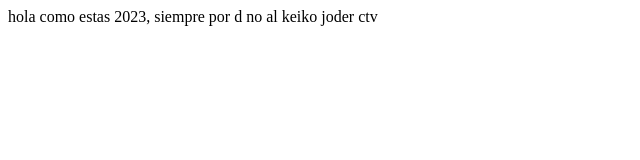
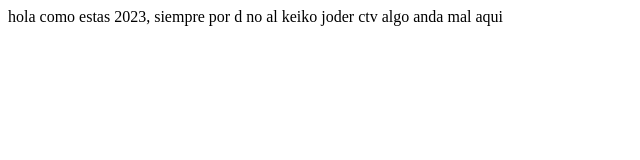
Before and after one commit to hugodiegojk/Mod_FrontEnd, a plain HTML site: page index.html in a window 1280 px wide. Shown: the whole page, without its empty margins (0-640 px from the left). Drawn offline with Linux system fonts and the light colour scheme.

```diff
--- a/index.html
+++ b/index.html
@@ -9,5 +9,6 @@
 <body>
 	hola como estas 2023, siempre por d no al keiko
 	joder ctv
+	algo anda mal aqui
 </body>
 </html>
```
